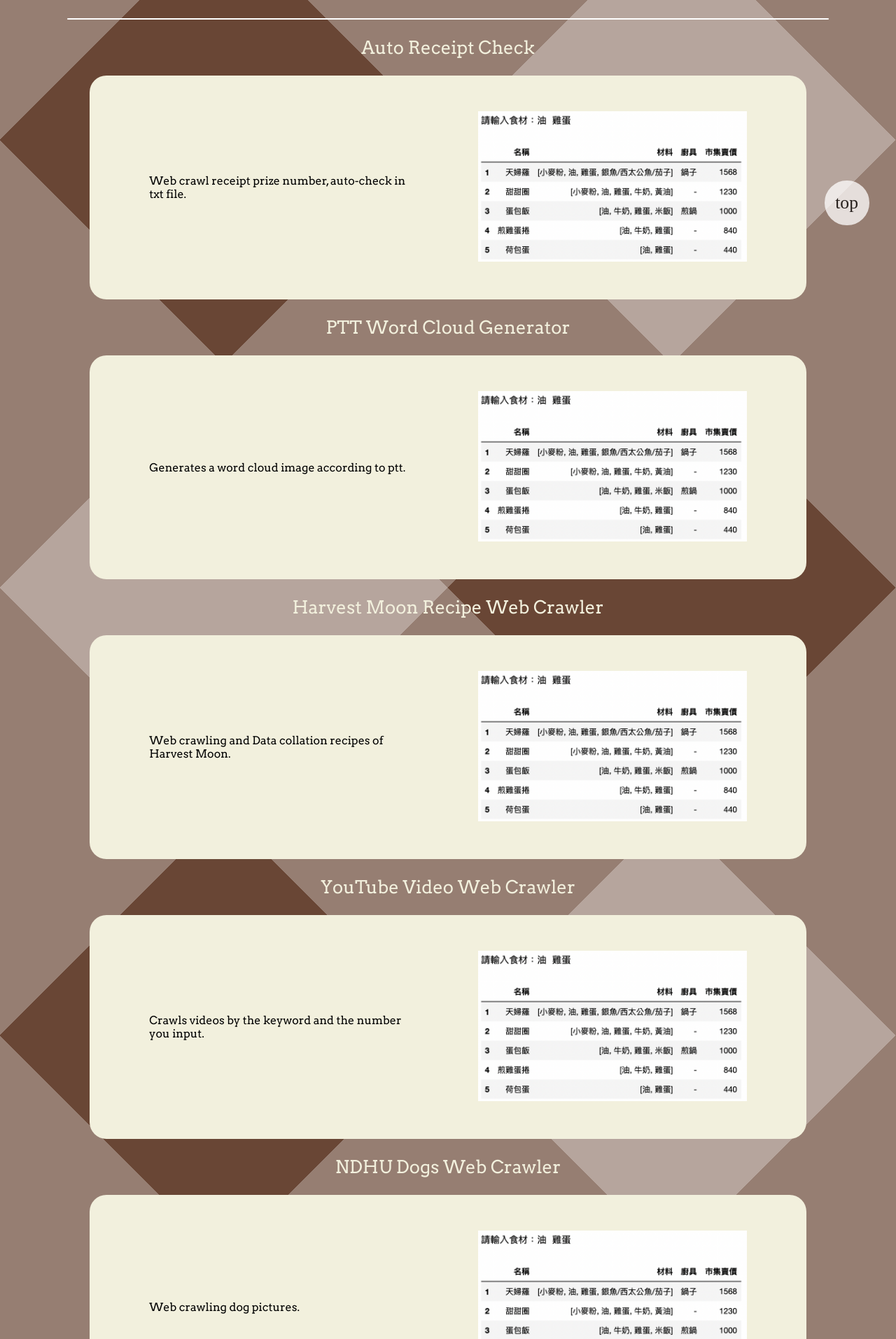
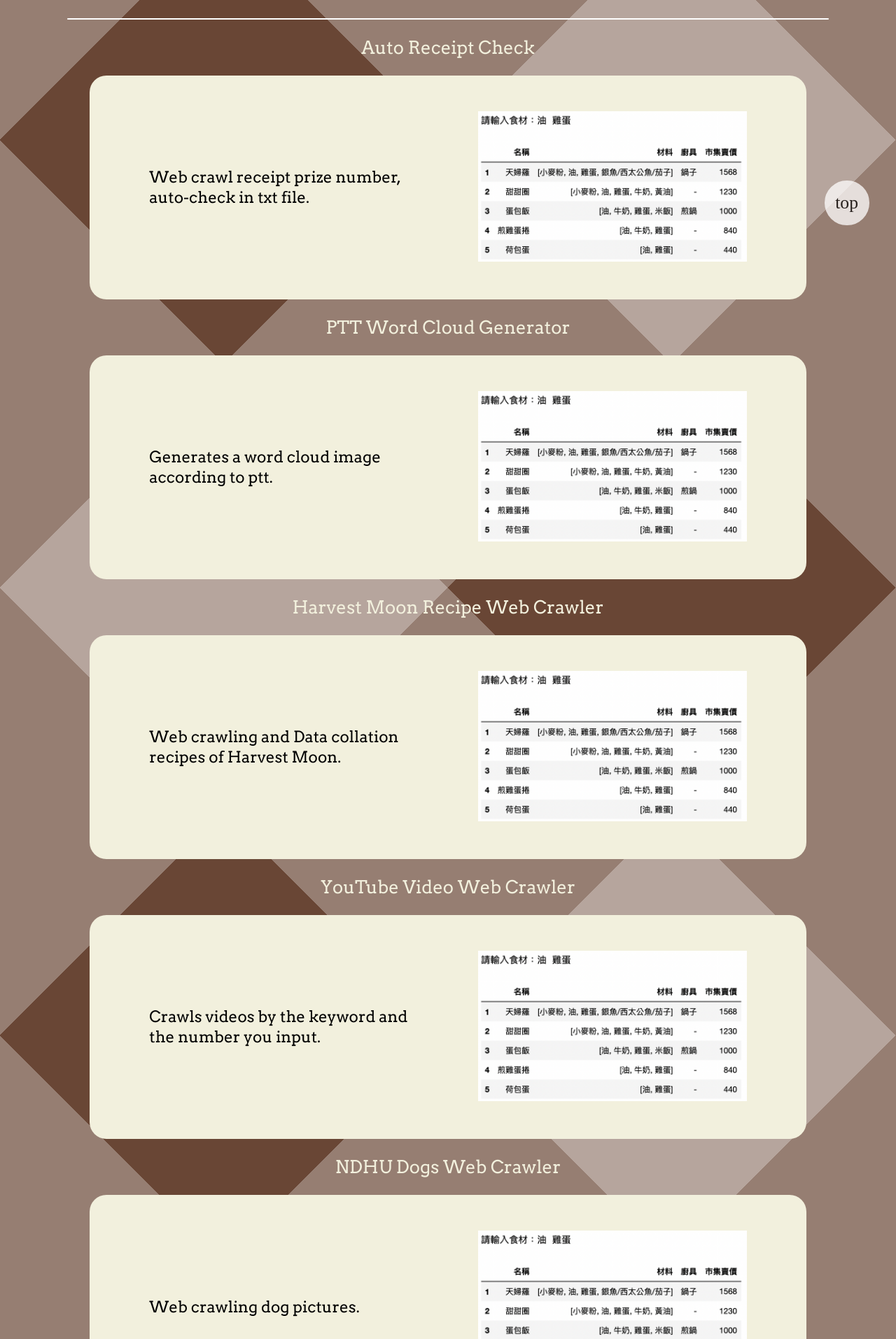
Before and after one commit to michael21910/michael21910.github.io, a PHP site: page /projects/index.html in a window 1280 px wide. Shown: the part 440-2354 px from the top of the page at 70% size. Run offline with PHP 8.4, Linux system fonts and the light colour scheme; some web fonts are replaced.

Commit message:
change font size of project index

```diff
--- a/projects/css/content.css
+++ b/projects/css/content.css
@@ -40,6 +40,7 @@
 
 .blockContent {
     width: 30vw;
+    font-size: 1.75vw;
 }
 
 .blockImg > a > img{
```
